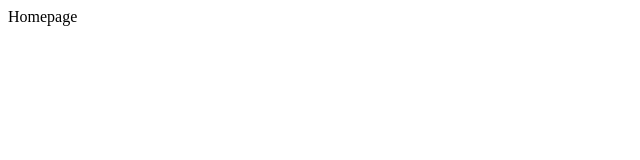
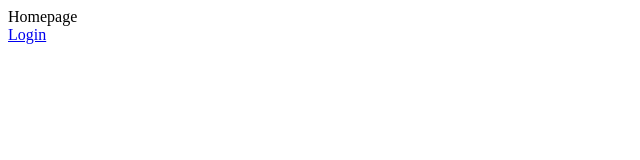
Before and after one commit to mario0070/Farmer-support-265, a React (Vite) app: page / in a window 1280 px wide. Shown: the top 160 px of the page, without its empty margins (0-640 px from the left). Built offline with nearby package versions, Linux system fonts and the light colour scheme.

Commit message:
Brower Router

```diff
--- a/src/pages/homepage.jsx
+++ b/src/pages/homepage.jsx
@@ -2,6 +2,9 @@ import React from 'react'
 
 export default function Homepage() {
   return (
-    <div>Homepage</div>
+    <>
+      <div>Homepage</div>
+      <a href="/login">Login</a>
+    </>
   )
 }
```
